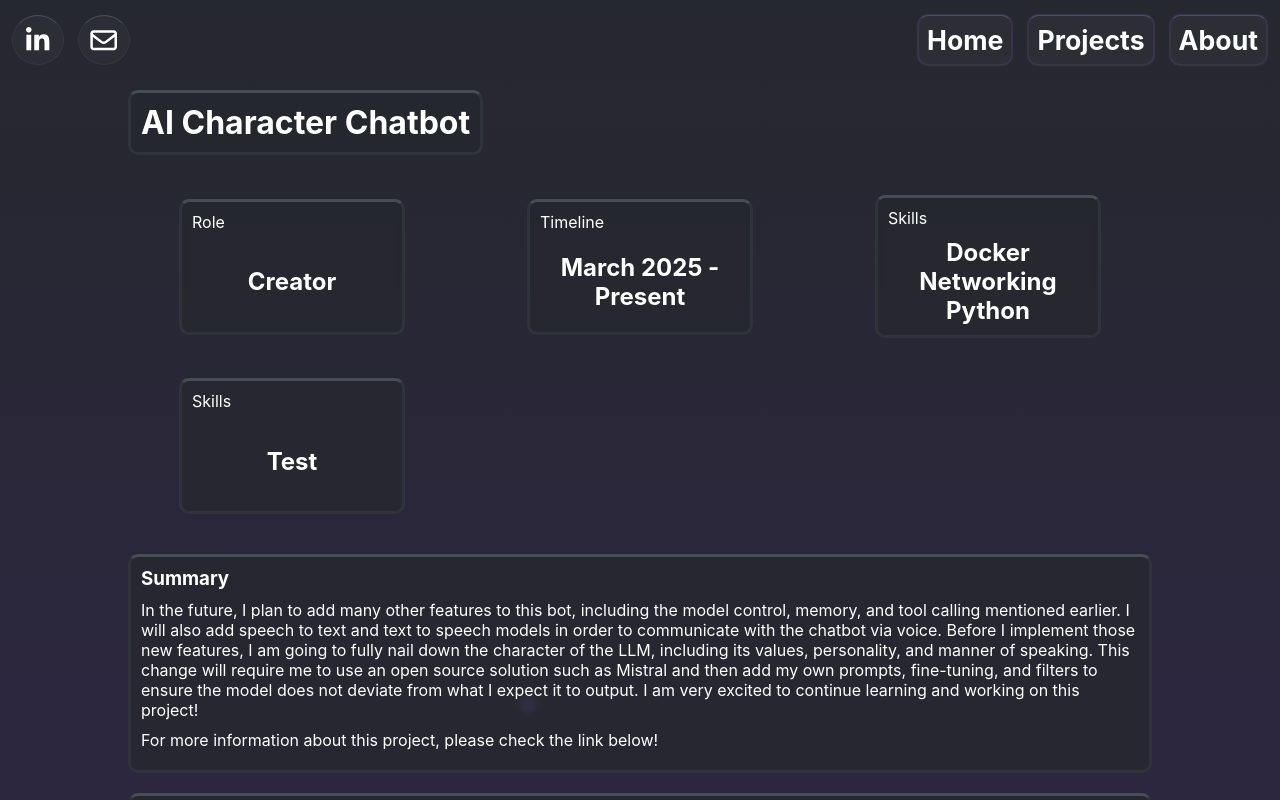
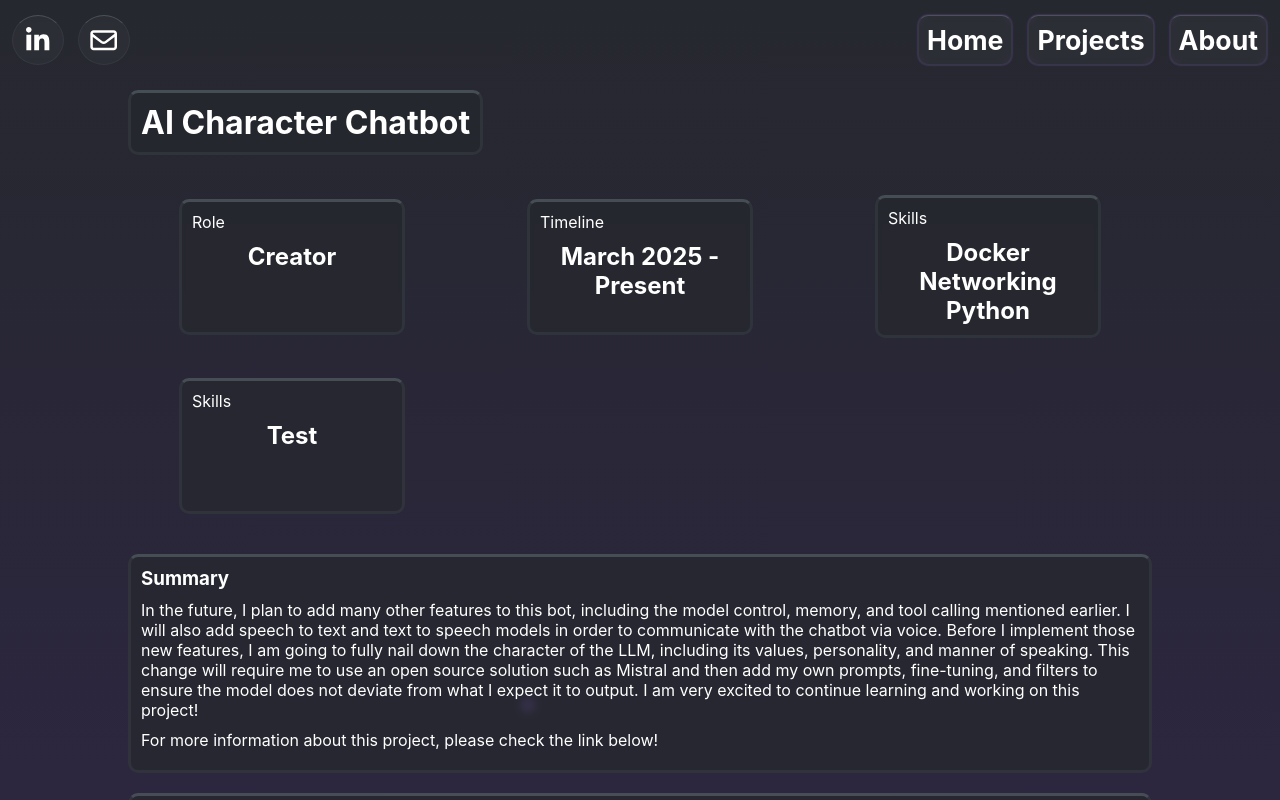
Before and after one commit to Melissa-Gibney/Melissa-Gibney-Portfolio-Website, a React (Vite) app in the folder portfolio-website/: page /projects/ai-character-chatbot in a window 1280 px wide. Shown: the top 800 px of the page. Built offline with nearby package versions, Linux system fonts and the light colour scheme.

Commit message:
Changed InfoCard Text Alignment

```diff
--- a/portfolio-website/src/Components/General/InfoCard.tsx
+++ b/portfolio-website/src/Components/General/InfoCard.tsx
@@ -9,7 +9,7 @@ const InfoCard: React.FC<InfoCardProps> = ({ children, title }) =>  {
   return (
     <div className="Section" style={{paddingTop: "0px", flexDirection: "column", width: "200px", minHeight: "fit-content", height: "80px"}}>
         <p>{title}</p>
-        <div style={{display: "flex", flexDirection: "column", width: "100%", height: "100%", minHeight: "fit-content", justifyContent: "center"}}>
+        <div style={{display: "flex", flexDirection: "column", width: "100%", height: "100%", minHeight: "fit-content", justifyContent: "top"}}>
             {children}
         </div>
     </div>
--- a/portfolio-website/src/Components/General/List.tsx
+++ b/portfolio-website/src/Components/General/List.tsx
@@ -7,8 +7,6 @@ interface ListProps {
 }
 
 const List: React.FC<ListProps> = ({ children, title }) => {
-    // const [isWrapped, setIsWrapped] = useState(true);
-    // const [flexDirection, setFlexDirection] = useState('row');
 
     return (
         <div className="List">
```
